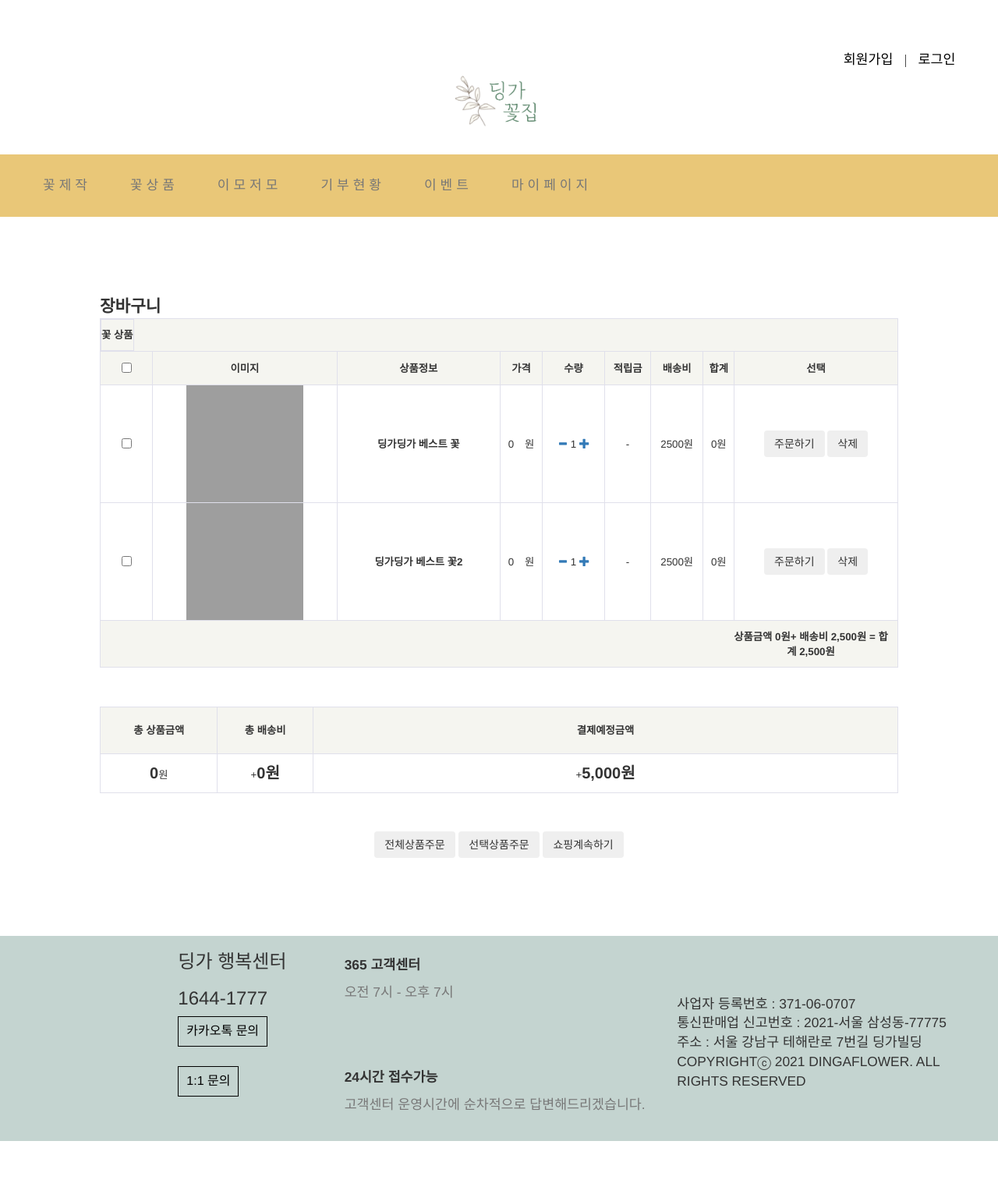
After one commit to gyub99/IF-Flower-Shop, a PHP site: the page made by shopping basket.html in a window 1280 px wide. The commit adds this page. Shown: the whole page at 78% size. Run offline with PHP 8.4, Linux system fonts and the light colour scheme; some libraries are stand-ins or nearby versions; some web fonts are replaced; grey boxes are pictures that could not be loaded.

Commit message:
장바구니/마이페이지 업데이트

```diff
--- /dev/null
+++ b/css/shopping basket.css
@@ -0,0 +1,138 @@
+
+.container {
+  width: 100%;
+  padding-right: 15px;
+  padding-left: 15px;
+
+}
+.delivery_title{
+  font-size: 12px;
+  display: inline-block;
+  padding-bottom: 10px;
+}
+.delivery_btn{
+  background-color: #fff;
+  cursor: pointer;
+}
+.sh_body{
+  font-size: 13pt;
+  width: 100%;
+  padding: 50px 0;
+}
+.sh_bigbox{
+  width:80%;
+  margin:0 auto;
+  padding-left:50px 50px;
+  background-color: #fff;
+  margin-top:100px;
+}
+.sh_box_title{
+  float: left;
+  text-align: left;
+
+}
+
+.title{
+  font-size: 16pt;
+  font-weight: bold;
+  padding-bottom: 10px;
+}
+
+.inbox_tr{
+  height: 90px;
+  background-color: #fff;
+}
+.inbox_td{
+  text-align: left;
+  text-align: center;
+  border-right: none;
+}
+.inbox_td2{
+  border-left: none;
+  border-right: none;
+}
+.inbox_td3{
+  text-align: left;
+  padding: 10px;
+  border-left: none;
+  font-weight: bold;
+}
+.count_num{
+  text-align: right;
+  width:30px;
+  margin-bottom: 5px;
+}
+
+.sh_img{
+  width:150px;
+  height: 150px;
+}
+
+table.sh_main{
+  clear:both;
+  border: 1px solid #e0e0eb;
+  border-collapse: collapse;
+  background-color: #f5f5f0;
+  width: 100%;
+  font-size: 10pt;
+}
+table.sh_main th{
+  border: 1px solid #e0e0eb;
+  padding: 10px 0;
+    text-align: center;
+}
+table.sh_main td{
+  border: 1px solid #e0e0eb;
+  text-align: center;
+}
+
+.foot_bt{
+  border-left: none;
+  text-align: right;
+  padding-left:800px;
+  font-weight: bold;
+}
+table.sh_bottom{
+  border: 1px solid #e0e0eb;
+  border-collapse: collapse;
+  width: 100%;
+  font-size: 10pt;
+}
+table.sh_bottom th{
+  border: 1px solid #e0e0eb;
+  text-align: center;
+}
+
+table.sh_bottom td{
+  border: 1px solid #e0e0eb;
+  text-align: center;
+}
+
+.price{
+  font-size: 15pt;
+  font-weight: bold;
+}
+btn{
+  border:none;
+  color: white;
+  padding: 5px 10px;
+  font-size: 13px;
+  cursor: pointer;
+  border-radius: 5px;
+}
+btn.default{
+  background-color: #fff;
+  border: 1px solid gray;
+  border-radius: 3px;
+}
+.default:hover{
+  background: #ddd;
+}
+
+.sh_btn{
+  padding: 20px 0;
+  width: 750px;
+}
+.bt_btn{
+  margin-bottom: 100px;
+}
--- /dev/null
+++ b/shopping basket.html
@@ -0,0 +1,211 @@
+<!DOCTYPE html>
+
+<html>
+  <head>
+    <title> Dinga Dinga flower Shop </title>
+    <meta charset="utf-8">
+  <meta charset="utf-8">
+  <meta name="viewport" content="width=device-width, initial-scale=1">
+  <link rel="stylesheet" href="https://maxcdn.bootstrapcdn.com/bootstrap/3.4.1/css/bootstrap.min.css">
+  <link href="https://fonts.googleapis.com/css?family=Montserrat" rel="stylesheet">
+  <link href="https://cdnjs.cloudflare.com/ajax/libs/font-awesome/5.13.0/css/all.min.css" rel="stylesheet">
+  <link rel="stylesheet" href="css/shopping basket.css">
+  <link rel="stylesheet" href="css/header.css">
+  <link rel="stylesheet" href="css/footer.css">
+  <script src="https://ajax.googleapis.com/ajax/libs/jquery/3.4.1/jquery.min.js"></script>
+  <script src="https://maxcdn.bootstrapcdn.com/bootstrap/3.4.1/js/bootstrap.min.js"></script>
+  <script>
+      function plus(){
+        document.getElementById('count').innerHTML = document.getElementById('count').innerHTML/1 + 1;
+      }
+      function minus(){
+        if (document.getElementById('count').innerHTML > 1 ) {
+          document.getElementById('count').innerHTML = document.getElementById('count').innerHTML/1 - 1;
+        }
+        else {
+        }
+      }
+  </script>
+  <style>
+  @font-face {
+       font-family: 'S-CoreDream-3Light';
+       src: url('https://cdn.jsdelivr.net/gh/projectnoonnu/noonfonts_six@1.2/S-CoreDream-3Light.woff') format('woff');
+       font-weight: normal;
+       font-style: normal;z-index:
+  }
+
+</style>
+  </head>
+  <body style="overflow-x:hidden;" class="sh_body">
+
+    <!-- 헤더부분 -->
+    <div class="header">
+      <div class="container-fluid">
+          <div class="row">
+            <div class="col-sm-10">
+            </div>
+            <div class="col-sm-2 register">
+              <a href="register.html" style="margin-right:10px; color:black;">회원가입</a>
+              <span>|</span>
+              <a href="login.html" style="margin-left:10px; color:black;">로그인</a>
+            </div>
+          </div>
+        </div>
+          <p style="text-align:center;"><a href="main.html"><img src="picture/logo/logo2.png" class="img-responsive img" id="logo_style"></a></p>
+      </div>
+
+
+      <!-- 네비게이션 -->
+      <!-- 네비게이션 부분 -->
+    <nav class="navbar navbar-default">
+        <div class="container">
+          <div class="navbar-header">
+            <button type="button" class="navbar-toggle" data-toggle="collapse" data-target="#myNavbar">
+              <span class="icon-bar"></span>
+              <span class="icon-bar"></span>
+              <span class="icon-bar"></span>
+            </button>
+            </div>
+            <div class="collapse navbar-collapse" id="myNavbar">
+              <ul class="nav navbar-nav">
+                <li class="nav-li"><a href="makeBouquet.html">꽃제작</a></li>
+                <li class="nav-li"><a href="product.html">꽃상품</a></li>
+                <li class="nav-li"><a href="about.html">이모저모</a></li>
+                <li class="nav-li"><a href="donation.html">기부현황</a></li>
+                <li class="nav-li"><a href="event.html">이벤트</a></li>
+                <li class="nav-li"><a href="mypage.html">마이페이지</a></li>
+              </ul>
+            </div>
+          </div>
+        </nav>
+
+        <!-- 장바구니 -->
+        <div class="sh_bigbox">
+          <div class="sh_title">
+            <span class="title"> 장바구니 </span>
+          </div>
+          <div>
+            <table class="sh_main">
+              <thead>
+                <tr>
+                  <th class="sh_box_title">꽃 상품</th>
+                </tr>
+
+                <tr>
+                  <th><input type="checkbox" name="checkbox" id="check"></th>
+                  <th><span>이미지</span></th>
+                  <th><span>상품정보</span></th>
+                  <th>가격</th>
+                  <th>수량</th>
+                  <th>적립금</th>
+                  <th>배송비</th>
+                  <th>합계</th>
+                  <th>선택</th>
+                </tr>
+              </thead>
+
+              <tbody>
+                <tr class="inbox_tr">
+                  <td class="inbox_td"><input type="checkbox" name="checkbox"/></td>
+                  <td class="inbox_td2"><img src="picture/f1.png" alt="f1" class="sh_img"></td>
+                  <td class="inbox_td3">딩가딩가 베스트 꽃</td>
+                  <td>0 <span style="padding-left:10px;">원</span></td>
+                  <td>
+                  <a role="button" onclick="minus()">
+                    <span class="glyphicon glyphicon-minus" aria-hidden="true"></span>
+                  </a>
+                  <span id="count">1</span>
+                  <a role="button" onclick="plus()">
+                    <span class="glyphicon glyphicon-plus" aria-hidden="true"></span>
+                  </a>
+                  </td>
+                  <td>-</td>
+                  <td>2500원</td>
+                  <td><span></span>0원</td>
+                  <td>
+                    <button class="btn default">주문하기</button>
+                    <button class="btn default">삭제</button>
+                  </td>
+                </tr>
+
+                <tr class="inbox_tr">
+                  <td class="inbox_td"><input type="checkbox" name="checkbox"/></td>
+                  <td class="inbox_td2"><img src="picture/f2.png" alt="f2" class="sh_img"></td>
+                  <td class="inbox_td3">딩가딩가 베스트 꽃2</td>
+                  <td>0 <span style="padding-left:10px;">원</span></td>
+                  <td style="width:80px;">
+                    <a role="button" onclick="minus()">
+                      <span class="glyphicon glyphicon-minus" aria-hidden="true"></span>
+                    </a>
+                    <span id="count">1</span>
+                    <a role="button" onclick="plus()">
+                      <span class="glyphicon glyphicon-plus" aria-hidden="true"></span>
+                    </a>
+                  </td>
+                  <td>-</td>
+                  <td>2500원</td>
+                  <td><span></span>0원</td>
+                  <td>
+                    <button class="btn default">주문하기</button>
+                    <button class="btn default">삭제</button>
+                  </td>
+                </tr>
+              </tbody>
+
+              <tfoot>
+                <tr style="height:60px;">
+                  <td colspan="10" class="foot_bt">상품금액 <span>0원</span>+ <span>배송비 2,500원 = 합계</span>&nbsp;<span>2,500원</span></td>
+                </tr>
+              </tfoot>
+            </table> <br><br>
+
+            <table class="sh_bottom">
+              <tr style="background-color: #f5f5f0;">
+                <th>총 상품금액</th>
+                <th>총 배송비</th>
+                <th class="sh_btn"><span>결제예정금액</span></th>
+              </tr>
+
+              <tr>
+                <td style="height:50px;"><span class="price" style="padding: 22px 0;">0</span>원</td>
+                <td>+<span class="price">0원</span></td>
+                <td>+<span class="price">5,000원</span></td>
+              </tr>
+            </table><br><br>
+
+            <div class="bt_btn" align="center">
+              <button class="btn default" id="al_pd">전체상품주문</button>
+              <button class="btn default" id="al_pd2">선택상품주문</button>
+              <button class="btn default" id="al_pd3">쇼핑계속하기</button>
+            </div>
+          </div>
+        </div>
+
+        <footer class="container-fluid bg-main-footer">
+          <div class="row">
+            <div class="col-sm-2"></div>
+            <div class="col-sm-2">
+              <h3>딩가 행복센터</h3>
+              <h3>1644-1777</h3>
+              <input type="button" class="btndesign" value="카카오톡 문의"><br><br>
+              <input type="button" class="btndesign" value="1:1 문의">
+            </div>
+            <div class="col-sm-4">
+              <br><p><strong>365 고객센터</strong></p>
+              <p style="color:#787878">오전 7시 - 오후 7시</p><br><br><br>
+              <p><strong>24시간 접수가능</strong></p>
+              <p style="color:#787878">고객센터 운영시간에 순차적으로 답변해드리겠습니다.</p><br>
+            </div>
+            <div class="col-sm-4">
+              <br><br><br>
+              <p>사업자 등록번호 : 371-06-0707<br>
+                통신판매업 신고번호 : 2021-서울 삼성동-77775<br>
+                주소 : 서울 강남구 테해란로 7번길 딩가빌딩<br>
+                COPYRIGHTⓒ 2021 DINGAFLOWER. ALL RIGHTS RESERVED</p>
+            </div>
+          </div>
+        </footer>
+
+
+  </body>
+</html>
```
Also changed, not shown: css/mypage.css (+11 -13 lines), css/order.css (+4 -3 lines), mypage.html (+4 -32 lines).
